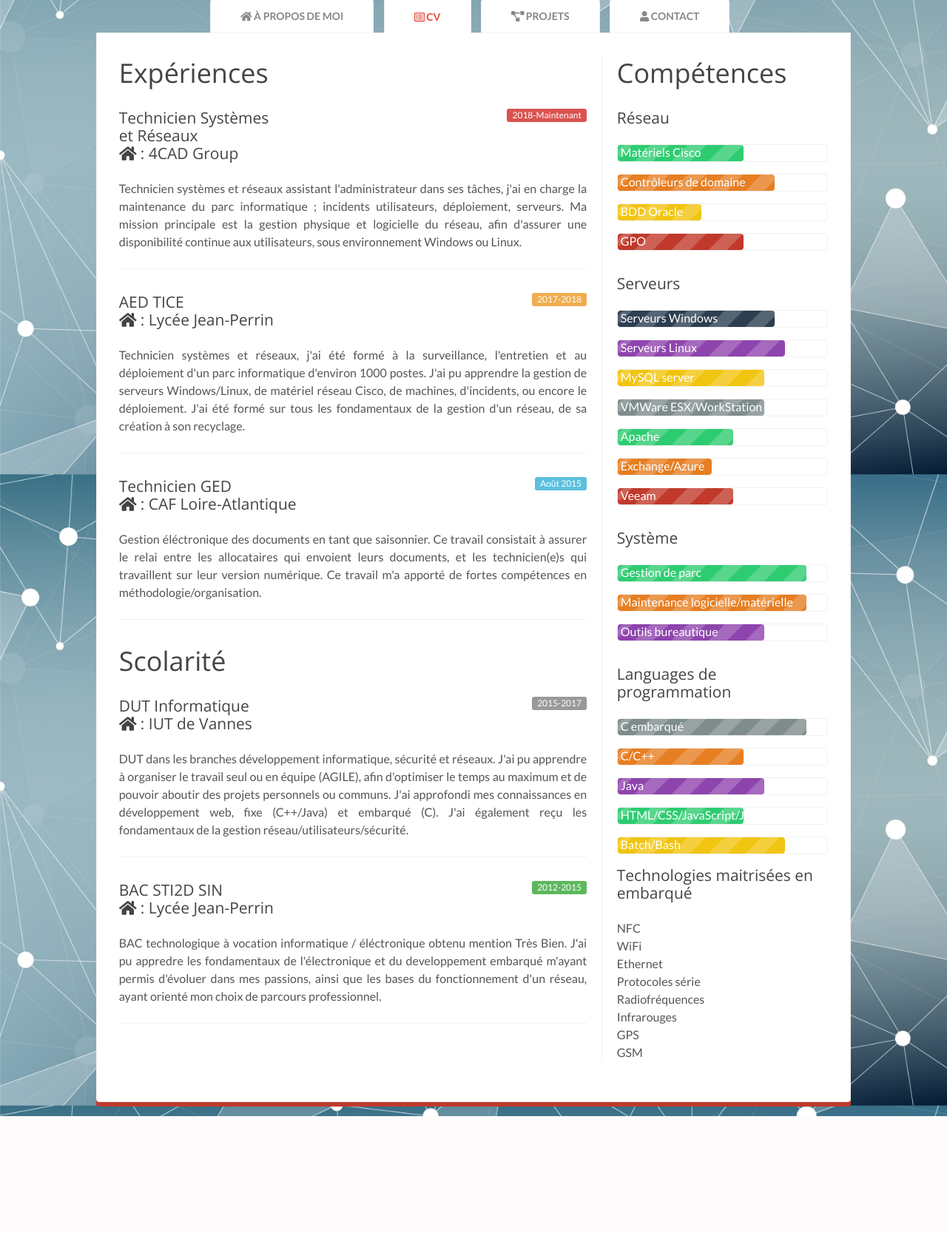
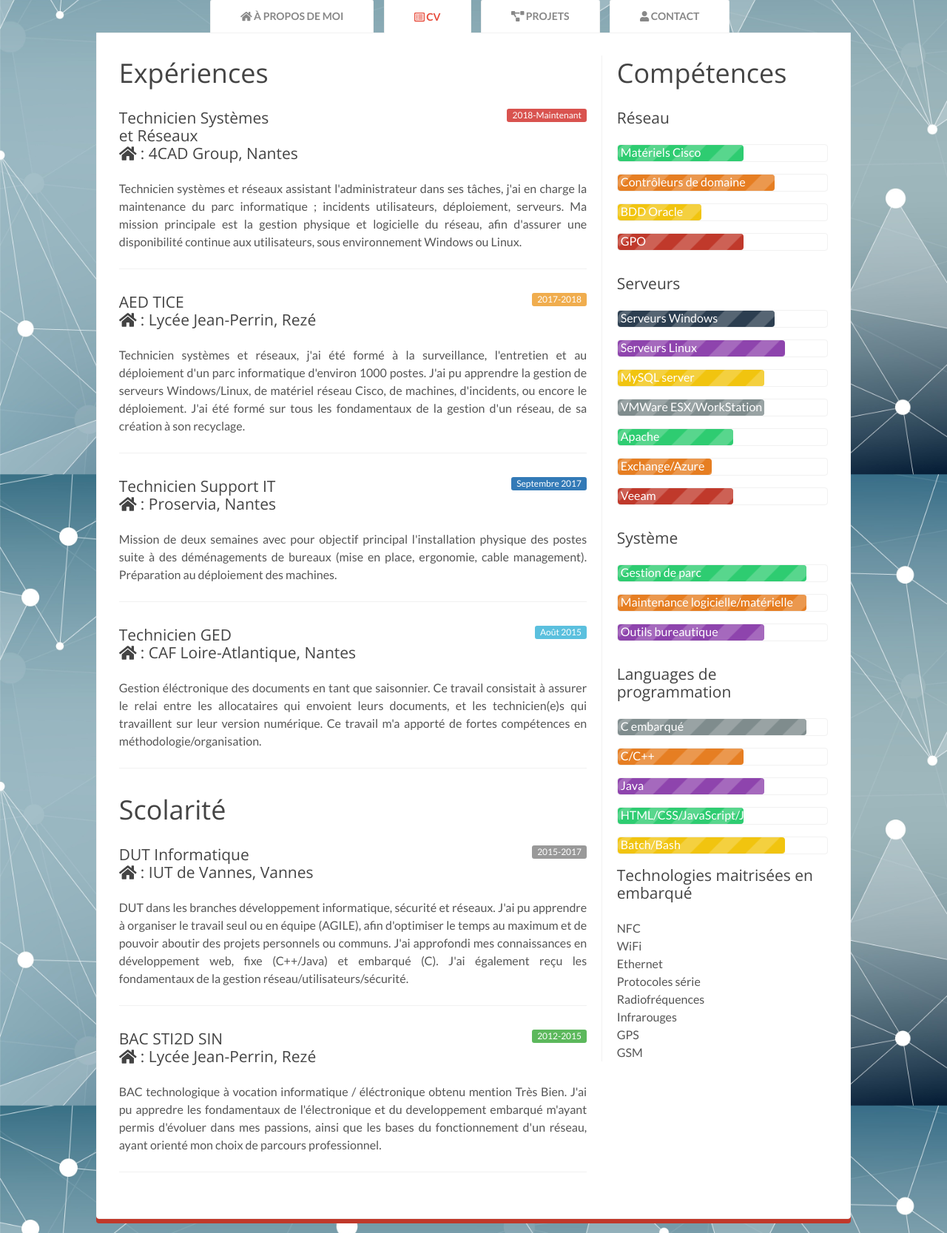
Before and after one commit to Xwyk/CV_online, a PHP site: page / in a window 1280 px wide, after a click on "CV". Shown: the part 212-1879 px from the top of the page at 74% size. Before the commit the page ends 1721 px from the top, so only its background shows below. Run offline with PHP 8.4, Linux system fonts and the light colour scheme.

Commit message:
add Proservia

```diff
--- a/css/main.css
+++ b/css/main.css
@@ -504,6 +504,15 @@ body {width: 92%; margin: 0 auto} /* Center page without wrapper */
   background-color: #ec971f;
 }
 
+.label-primary {
+  background-color: #337ab7;
+}
+
+.label-primary[href]:hover,
+.label-primary[href]:focus {
+  background-color: #286090;
+}
+
 /* Meters */
 .meter {
   height: 24px;  /* Can be anything */
--- a/index.php
+++ b/index.php
@@ -132,7 +132,7 @@
                                 <ul class="no-list work">
                                     <li>
                                         <h5>
-                                            Technicien Systèmes<br class="rwd-break"> et Réseaux<br><i class="fas fa-home"></i> : 4CAD Group
+                                            Technicien Systèmes<br class="rwd-break"> et Réseaux<br><i class="fas fa-home"></i> : 4CAD Group, Nantes
                                         </h5>
                                         <span class="label label-danger">2018-Maintenant</span>
                                         <p>
@@ -141,7 +141,7 @@
                                     </li>
                                     <li>
                                         <h5>
-                                            AED TICE<br><i class="fas fa-home"></i> : Lycée Jean-Perrin
+                                            AED TICE<br><i class="fas fa-home"></i> : Lycée Jean-Perrin, Rezé
                                         </h5>
                                         <span class="label label-warning">2017-2018</span>
                                         <p>
@@ -150,7 +150,16 @@
                                     </li>
                                     <li>
                                         <h5>
-                                            Technicien GED<br><i class="fas fa-home"></i> : CAF Loire-Atlantique
+                                            Technicien Support IT<br><i class="fas fa-home"></i> : Proservia, Nantes
+                                        </h5>
+                                        <span class="label label-primary">Septembre 2017</span>
+                                        <p>
+                                            Mission de deux semaines avec pour objectif principal l'installation physique des postes suite à des déménagements de bureaux (mise en place, ergonomie, cable management). Préparation au déploiement des machines.
+                                        </p>
+                                    </li>
+                                    <li>
+                                        <h5>
+                                            Technicien GED<br><i class="fas fa-home"></i> : CAF Loire-Atlantique, Nantes
                                         </h5>
                                         <span class="label label-info">Août 2015</span>
                                         <p>
@@ -164,7 +173,7 @@
                                 <ul class="no-list work">
                                     <li>
                                         <h5>
-                                            DUT Informatique<br><i class="fas fa-home"></i> : IUT de Vannes
+                                            DUT Informatique<br><i class="fas fa-home"></i> : IUT de Vannes, Vannes
                                         </h5>
                                         <span class="label label-default">2015-2017</span>
                                         <p>
@@ -173,7 +182,7 @@
                                     </li>
                                     <li>
                                         <h5>
-                                            BAC STI2D SIN<br><i class="fas fa-home"></i> : Lycée Jean-Perrin
+                                            BAC STI2D SIN<br><i class="fas fa-home"></i> : Lycée Jean-Perrin, Rezé
                                         </h5>
                                         <span class="label label-success">2012-2015</span>
                                         <p>
```
